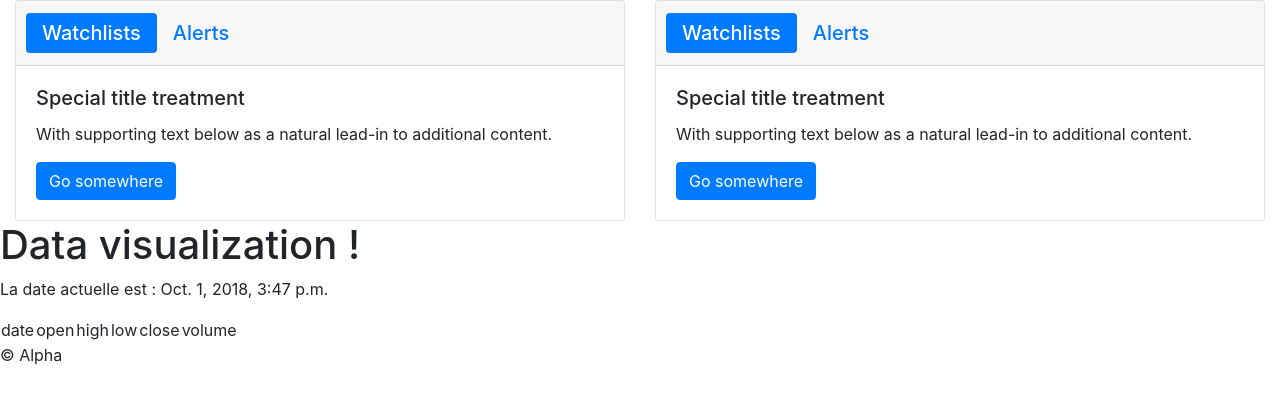
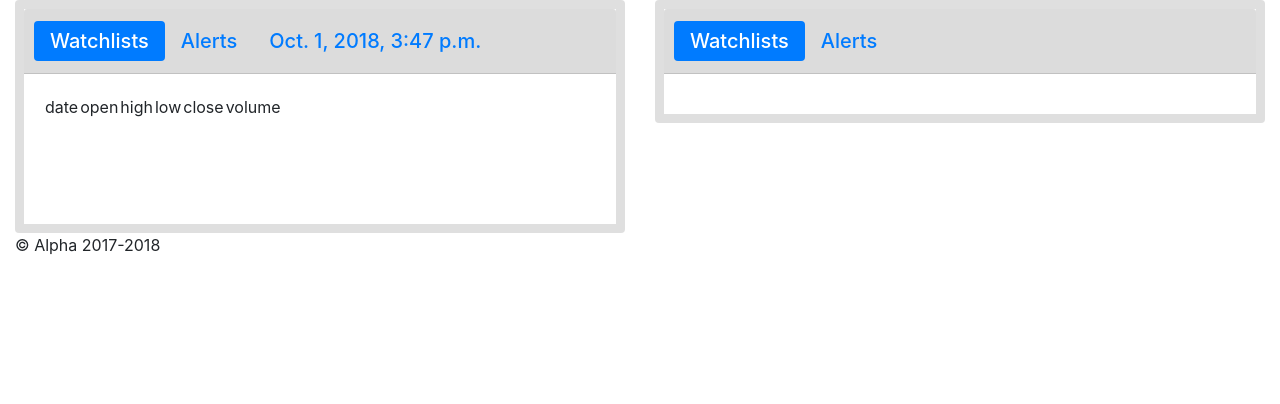
Before and after one commit to JoUnicorn/alpha, a Django app: page /visualization/stock in a window 1280 px wide. Shown: the part 56-460 px from the top of the page. Run offline with Django 3.2, Linux system fonts and the light colour scheme; some libraries are stand-ins or nearby versions.

Commit message:
footer and card

```diff
--- a/templates/base.html
+++ b/templates/base.html
@@ -11,6 +11,13 @@
   <style>
       body {
         padding-top: 3.5rem;
+      }
+      .border-9 {
+          border-width:9px !important;
+      }
+      .scrollV {
+          height:150px;
+          overflow-y: scroll;
       }
   </style>
   <body>
@@ -65,7 +72,9 @@
     <main role="main">
        {% block content %}{% endblock %}
    </main>
-    <footer>&copy; Alpha</footer>
+   <footer class="container-fluid">
+     <p>&copy; Alpha 2017-2018</p>
+   </footer>
     <script src="https://code.jquery.com/jquery-3.3.1.slim.min.js" integrity="sha384-q8i/X+965DzO0rT7abK41JStQIAqVgRVzpbzo5smXKp4YfRvH+8abtTE1Pi6jizo" crossorigin="anonymous"></script>
     <script src="https://cdnjs.cloudflare.com/ajax/libs/popper.js/1.14.3/umd/popper.min.js" integrity="sha384-ZMP7rVo3mIykV+2+9J3UJ46jBk0WLaUAdn689aCwoqbBJiSnjAK/l8WvCWPIPm49" crossorigin="anonymous"></script>
     <script src="{% static 'js/vendor/bootstrap.min.js' %}"></script>
--- a/visualization/templates/visualization/stock.html
+++ b/visualization/templates/visualization/stock.html
@@ -6,8 +6,8 @@
     <div class="container-fluid">
         <div class="row">
             <div class="col-lg-6">
-                <div class="card">
-                    <h5 class="card-header">
+                <div class="card border-9">
+                    <h5 class="card-header" style="background-color:#DCDCDC;">
                         <ul class="nav nav-pills card-header-pills">
                           <li class="nav-item">
                             <a class="nav-link active" href="#">Watchlists</a>
@@ -15,40 +15,12 @@
                           <li class="nav-item">
                             <a class="nav-link" href="#">Alerts</a>
                           </li>
-                        </ul>
-                    </h5>
-                    <div class="card-body">
-                        <h5 class="card-title">Special title treatment</h5>
-                        <p class="card-text">With supporting text below as a natural lead-in to additional content.</p>
-                        <a href="#" class="btn btn-primary">Go somewhere</a>
-                    </div>
-                </div>
-            </div>
-            <div class="col-lg-6">
-                <div class="card">
-                    <h5 class="card-header">
-                        <ul class="nav nav-pills card-header-pills">
                           <li class="nav-item">
-                            <a class="nav-link active" href="#">Watchlists</a>
-                          </li>
-                          <li class="nav-item">
-                            <a class="nav-link" href="#">Alerts</a>
+                            <a class="nav-link" href="#">{{date}}</a>
                           </li>
                         </ul>
                     </h5>
-                    <div class="card-body">
-                        <h5 class="card-title">Special title treatment</h5>
-                        <p class="card-text">With supporting text below as a natural lead-in to additional content.</p>
-                        <a href="#" class="btn btn-primary">Go somewhere</a>
-                    </div>
-                </div>
-            </div>
-        </div>
-    </div>
-
-  <h1>Data visualization !</h1>
-  <p>La date actuelle est : {{ date }}</p>
-
+                    <div class="card-body scrollV">
                         <table>
                             <tr>
                                 <td>date</td>
@@ -68,5 +40,28 @@
                             </tr>
                             {% endfor %}
                         </table>
+                    </div>
+                </div>
+            </div>
+            <div class="col-lg-6">
+                <div class="card border-9">
+                    <h5 class="card-header" style="background-color:#DCDCDC;">
+                        <ul class="nav nav-pills card-header-pills">
+                          <li class="nav-item">
+                            <a class="nav-link active" href="#">Watchlists</a>
+                          </li>
+                          <li class="nav-item">
+                            <a class="nav-link" href="#">Alerts</a>
+                          </li>
+                        </ul>
+                    </h5>
+                    <div class="card-body">
+
+                    </div>
+                </div>
+            </div>
+        </div>
+    </div>
+
 
 {% endblock %}
```
Lines whose indentation alone changed are shown as unchanged.
